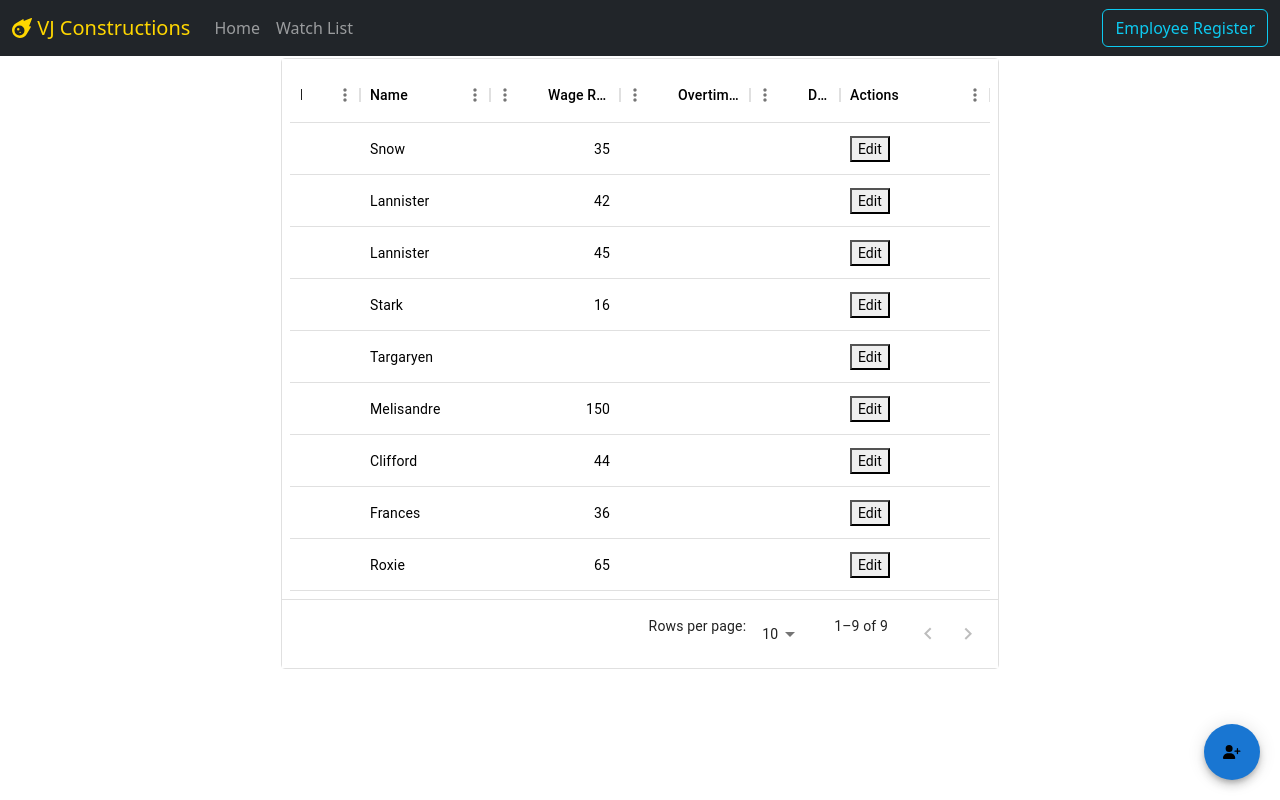
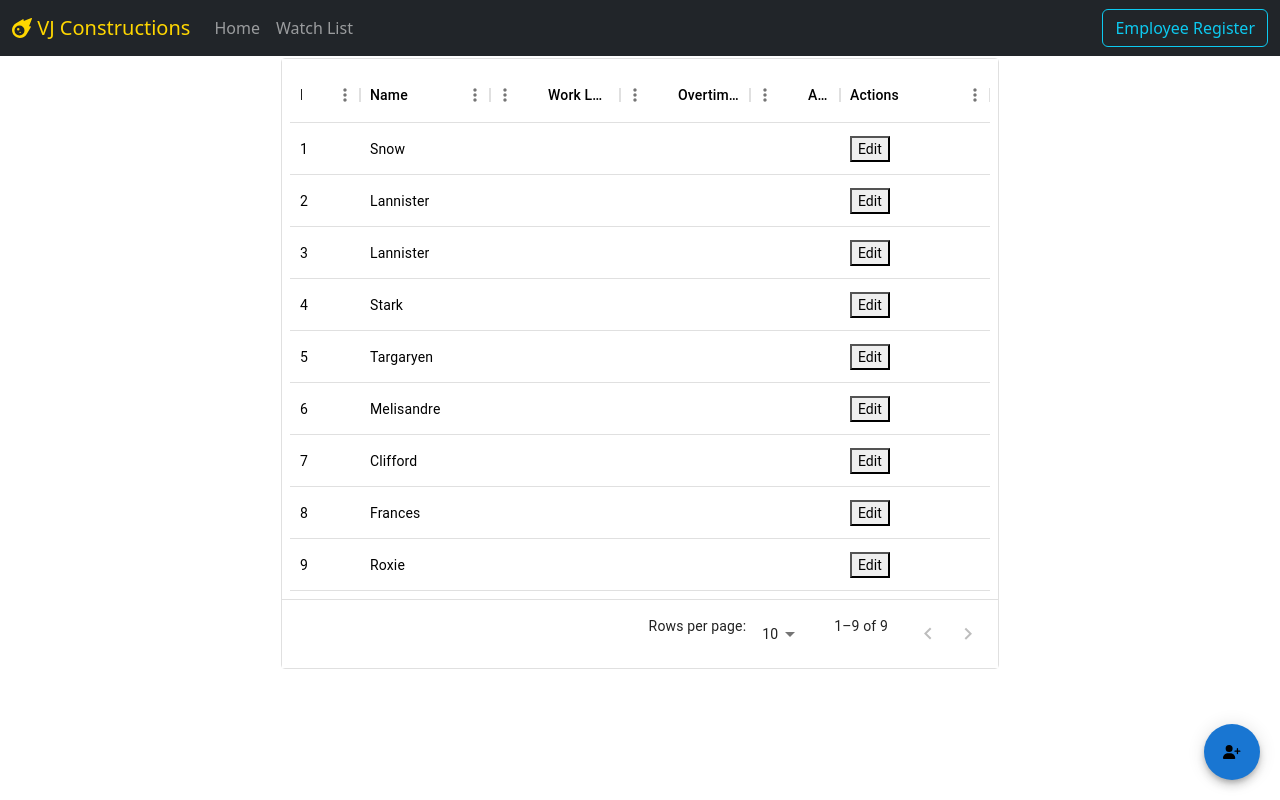
Before and after one commit to antoalex07/emp-reg-frontend, a React (Create React App) app: page /calendar/day in a window 1280 px wide. Built offline with nearby package versions, Linux system fonts and the light colour scheme; no server answers; a web font is replaced by a local one.

Commit message:
matched the attributes with the model in the database

```diff
--- a/src/page/day/Day.js
+++ b/src/page/day/Day.js
@@ -12,7 +12,7 @@ const handleButtonClick = (id) => {
 };
 
 const columns = [
-  { field: 'empId',
+  { field: 'id',
     headerName: 'ID',
     width: 70
   },
@@ -22,19 +22,19 @@ const columns = [
     width: 130
   },
   {
-    field: 'wageRate',
-    headerName: 'Wage Rate',
+    field: 'work',
+    headerName: 'Work Load',
     type: 'number',
     width: 130 },
   {
-    field: 'overtimeRate',
-    headerName: 'Overtime Rate',
+    field: 'overtime',
+    headerName: 'Overtime Hours',
     type: 'number',
     width: 130,
   },
   {
-    field: 'dueAmount',
-    headerName: 'Due Amount',
+    field: 'advance',
+    headerName: 'Advance',
     type: 'number',
     width: 90,
   },
```
